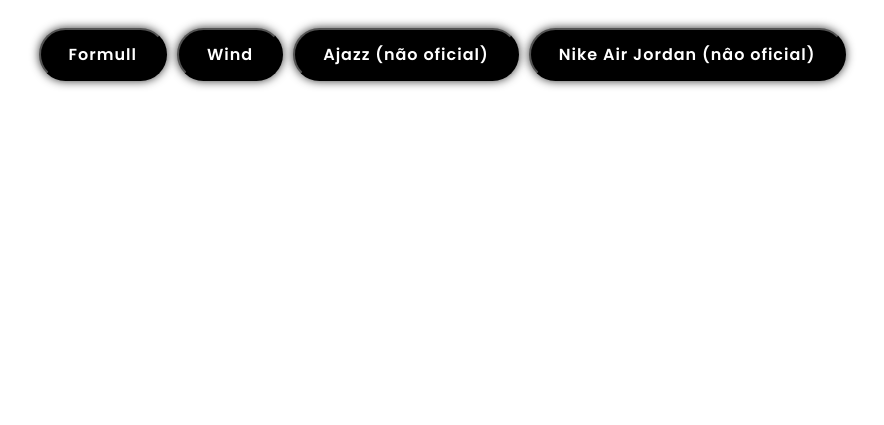
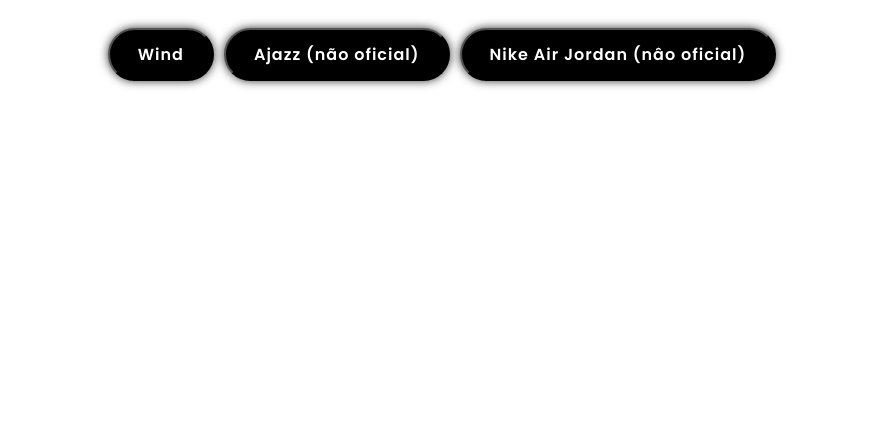
Before and after one commit to sulzzx/jesp., a plain HTML site: page project2.html in a window 1280 px wide. Shown: the part 375-800 px from the top of the page, without its empty margins (198-1082 px from the left). Drawn offline with Linux system fonts and the light colour scheme.

Commit message:
Update project2.html

```diff
--- a/project2.html
+++ b/project2.html
@@ -22,7 +22,6 @@
     <h1>Meus Projetos</h1>
 
     <div class="button-container">
-        <a href="https://periodictable-murex.vercel.app"><button class="btn">Formull</button></a>
         <a href="https://wind-mauve-phi.vercel.app/"><button class="btn">Wind</button></a>
         <a href="https://ajazz.vercel.app/"><button class="btn">Ajazz (não oficial)</button></a>
         <a href="https://nike-green-ten.vercel.app/"><button class="btn">Nike Air Jordan (nâo oficial)</button></a>
```
